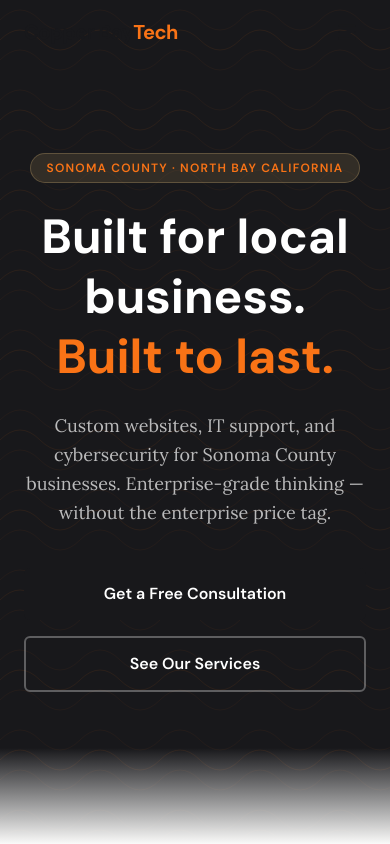
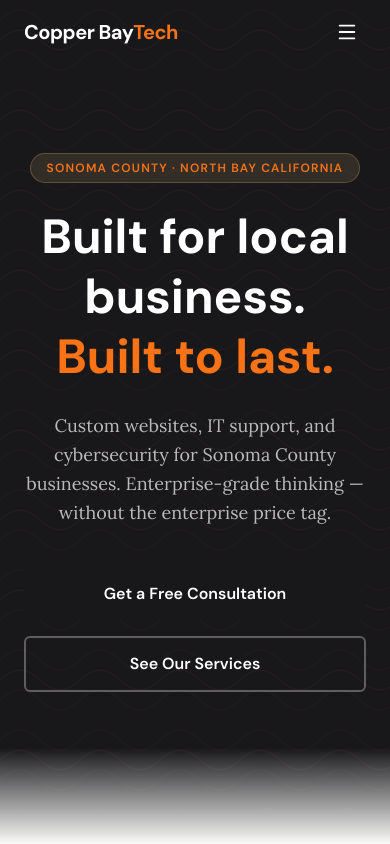
Before and after one commit to Dukotah/Duke, a Next.js app: page / in a window 390 px wide. Shown: the top 844 px of the page. Built offline with nearby package versions, Linux system fonts and the light colour scheme.

Commit message:
Fix nav legibility — white logo and links over dark hero
Logo, nav links, and mobile toggle are now white when the nav is transparent
over the hero. They switch to dark text once the user scrolls and the
light background appears.

https://claude.ai/code/session_01TWzpoDwUQ2pah94XinE9XC

```diff
--- a/src/components/Nav.tsx
+++ b/src/components/Nav.tsx
@@ -31,7 +31,7 @@ export default function Nav() {
         <a href="#" className="flex items-center gap-2 group">
           <span
             className="text-xl font-bold tracking-tight"
-            style={{ fontFamily: "var(--font-heading)", color: "#18181B" }}
+            style={{ fontFamily: "var(--font-heading)", color: scrolled ? "#18181B" : "#ffffff" }}
           >
             Copper Bay
             <span style={{ color: "#F97316" }}>Tech</span>
@@ -44,7 +44,7 @@ export default function Nav() {
             <a
               key={l.href}
               href={l.href}
-              className="text-sm font-medium text-[#3F3F46]/70 hover:text-[#18181B] transition-colors"
+              className={`text-sm font-medium transition-colors ${scrolled ? "text-[#3F3F46]/70 hover:text-[#18181B]" : "text-white/80 hover:text-white"}`}
               style={{ fontFamily: "var(--font-heading)" }}
             >
               {l.label}
@@ -65,7 +65,7 @@ export default function Nav() {
 
         {/* Mobile toggle */}
         <button
-          className="md:hidden p-2 text-[#18181B]"
+          className={`md:hidden p-2 ${scrolled ? "text-[#18181B]" : "text-white"}`}
           onClick={() => setOpen(!open)}
           aria-label="Toggle menu"
         >
```
